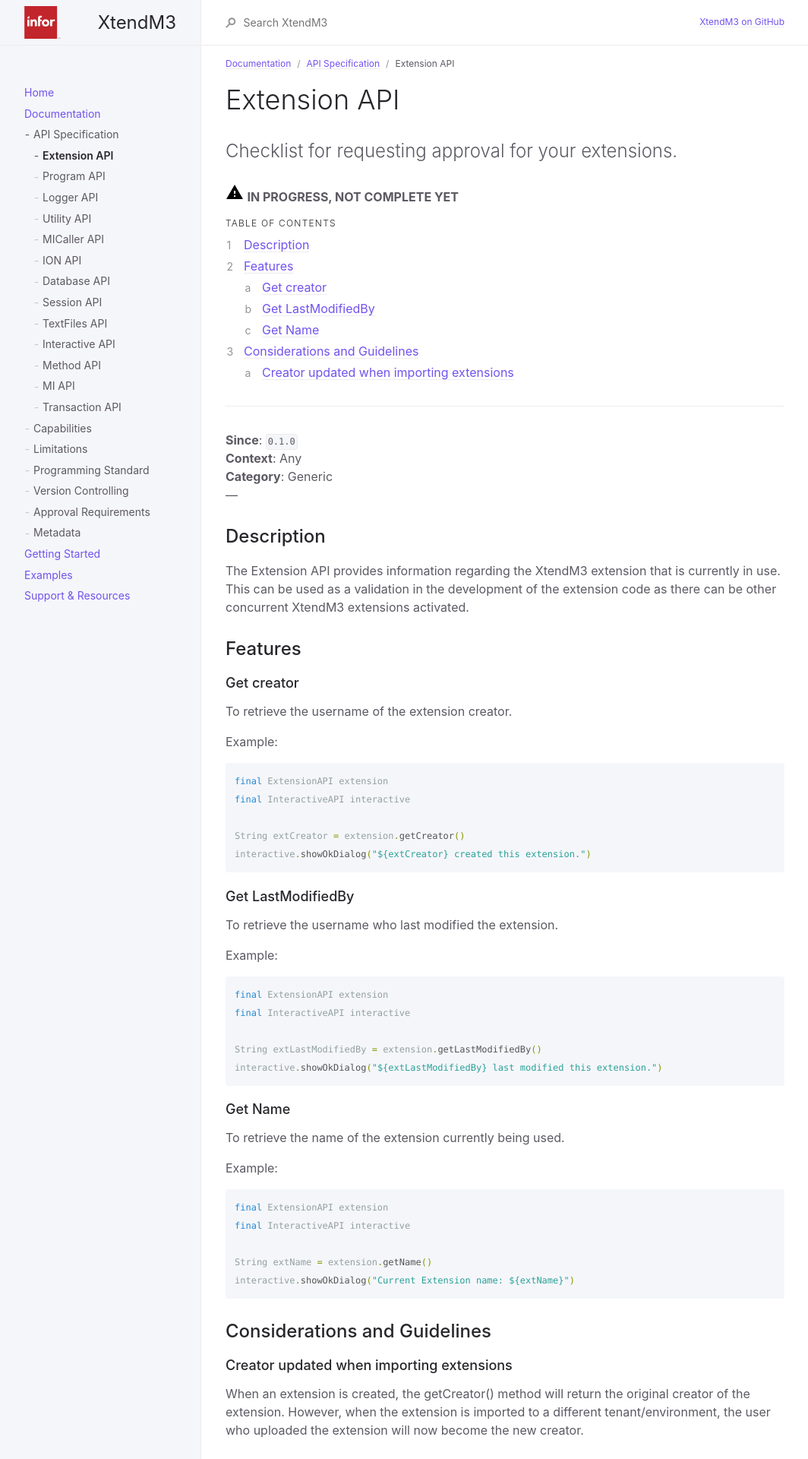
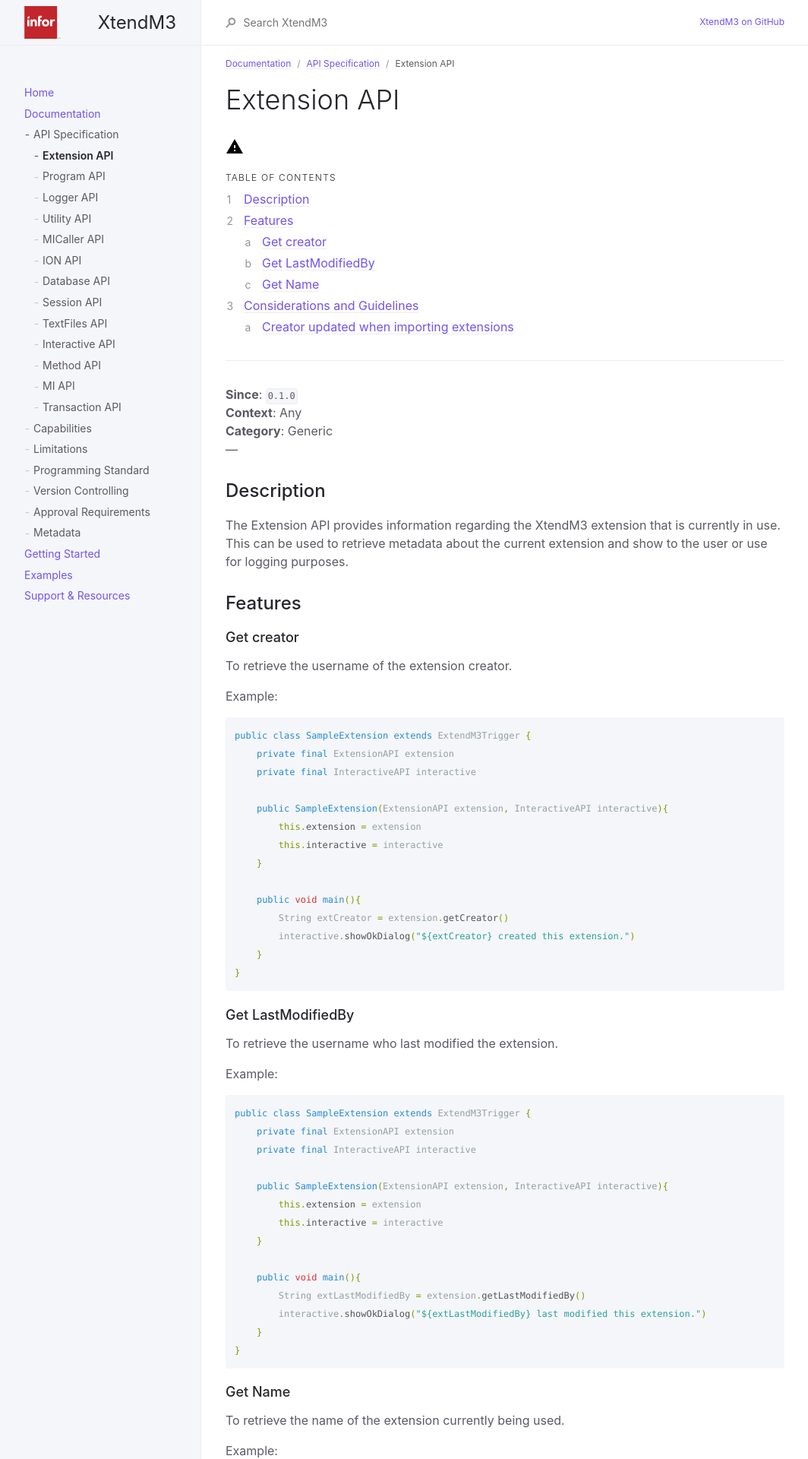
Before and after one commit to infor-cloud/xtendm3, a Jekyll site: the page built from docs/documentation/api-specification/extension-api.md, in a window 1280 px wide. Shown: the top 1920 px of the page at 76% size, without its empty margins (107-1171 px from the left). Built offline with Jekyll 4.4.1, drawn with Linux system fonts in a browser that asks for light colours; some of the changed text lies outside the part shown.

Commit message:
Updated content for Extension API - Description, and Features based on feedback

````diff
--- a/docs/documentation/api-specification/extension-api.md
+++ b/docs/documentation/api-specification/extension-api.md
@@ -9,9 +9,7 @@ nav_order: 1
 # Extension API
 {: .no_toc }
 
-Checklist for requesting approval for your extensions.
-{: .fs-6 .fw-300 }
-![](/assets/images/warning-24px.svg) **️IN PROGRESS, NOT COMPLETE YET**
+![](/assets/images/warning-24px.svg)
 
 ## Table of contents
 {: .no_toc .text-delta }
@@ -26,7 +24,7 @@ Checklist for requesting approval for your extensions.
 **Category**: Generic
 ---
 ## Description
-The Extension API provides information regarding the XtendM3 extension that is currently in use. This can be used as a validation in the development of the extension code as there can be other concurrent XtendM3 extensions activated.
+The Extension API provides information regarding the XtendM3 extension that is currently in use. This can be used to retrieve metadata about the current extension and show to the user or use for logging purposes.
 
 ## Features
 ### Get creator
@@ -34,11 +32,20 @@ To retrieve the username of the extension creator.
 
 Example:
 ```groovy
-final ExtensionAPI extension
-final InteractiveAPI interactive
+public class SampleExtension extends ExtendM3Trigger {
+    private final ExtensionAPI extension
+    private final InteractiveAPI interactive
 
-String extCreator = extension.getCreator()
-interactive.showOkDialog("${extCreator} created this extension.")
+    public SampleExtension(ExtensionAPI extension, InteractiveAPI interactive){
+        this.extension = extension
+        this.interactive = interactive
+    }
+
+    public void main(){
+        String extCreator = extension.getCreator()
+        interactive.showOkDialog("${extCreator} created this extension.")
+    }
+}
 ```
 
 ### Get LastModifiedBy
@@ -46,11 +53,20 @@ To retrieve the username who last modified the extension.
 
 Example:
 ```groovy
-final ExtensionAPI extension
-final InteractiveAPI interactive
+public class SampleExtension extends ExtendM3Trigger {
+    private final ExtensionAPI extension
+    private final InteractiveAPI interactive
 
-String extLastModifiedBy = extension.getLastModifiedBy()
-interactive.showOkDialog("${extLastModifiedBy} last modified this extension.")
+    public SampleExtension(ExtensionAPI extension, InteractiveAPI interactive){
+        this.extension = extension
+        this.interactive = interactive
+    }
+
+    public void main(){
+        String extLastModifiedBy = extension.getLastModifiedBy()
+        interactive.showOkDialog("${extLastModifiedBy} last modified this extension.")
+    }
+}
 ```
 
 ### Get Name
@@ -58,11 +74,20 @@ To retrieve the name of the extension currently being used.
 
 Example:
 ```groovy
-final ExtensionAPI extension
-final InteractiveAPI interactive
+public class SampleExtension extends ExtendM3Trigger {
+    private final ExtensionAPI extension
+    private final InteractiveAPI interactive
 
-String extName = extension.getName()
-interactive.showOkDialog("Current Extension name: ${extName}")
+    public SampleExtension(ExtensionAPI extension, InteractiveAPI interactive){
+        this.extension = extension
+        this.interactive = interactive
+    }
+
+    public void main(){
+        String extName = extension.getName()
+        interactive.showOkDialog("Current Extension name: ${extName}")
+    }
+}
 ```
 
 
````
